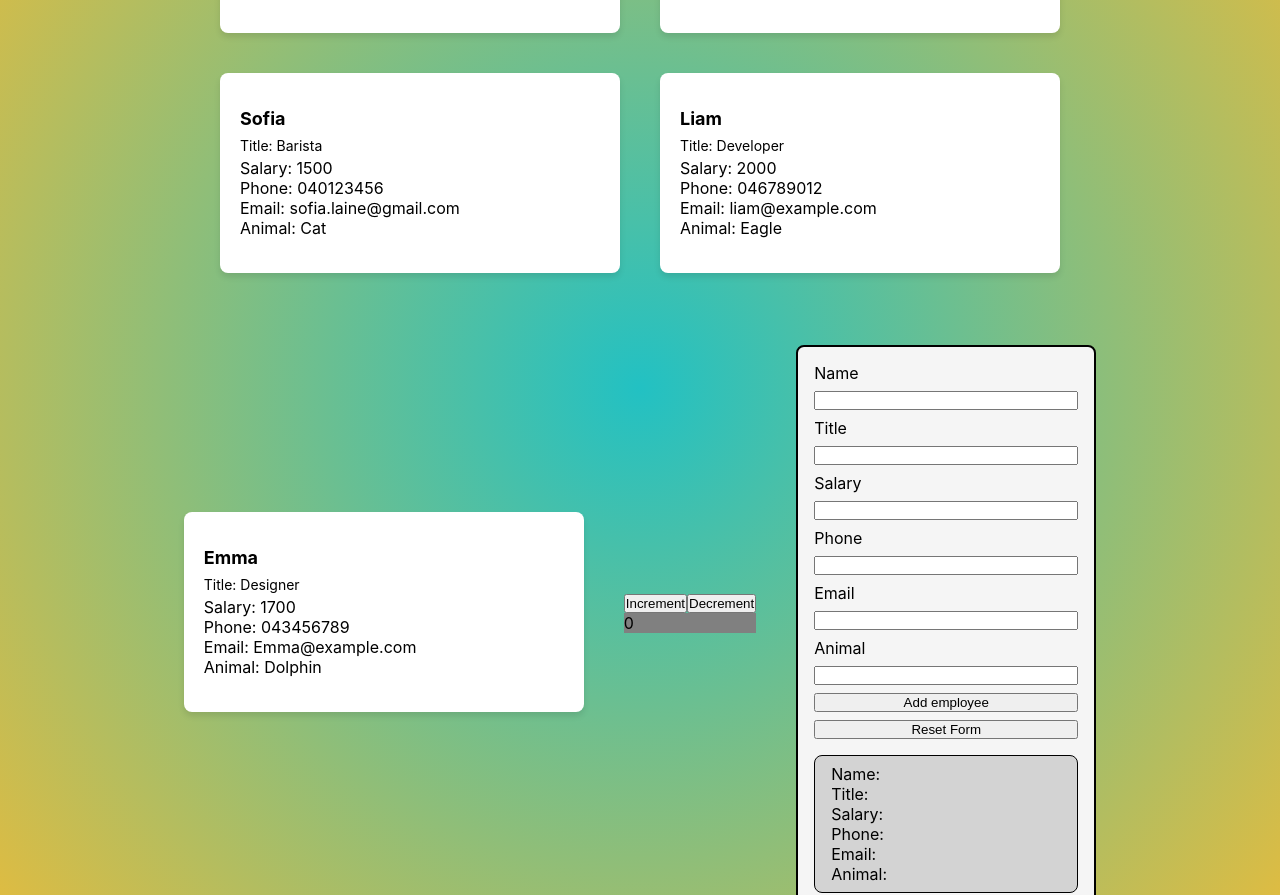
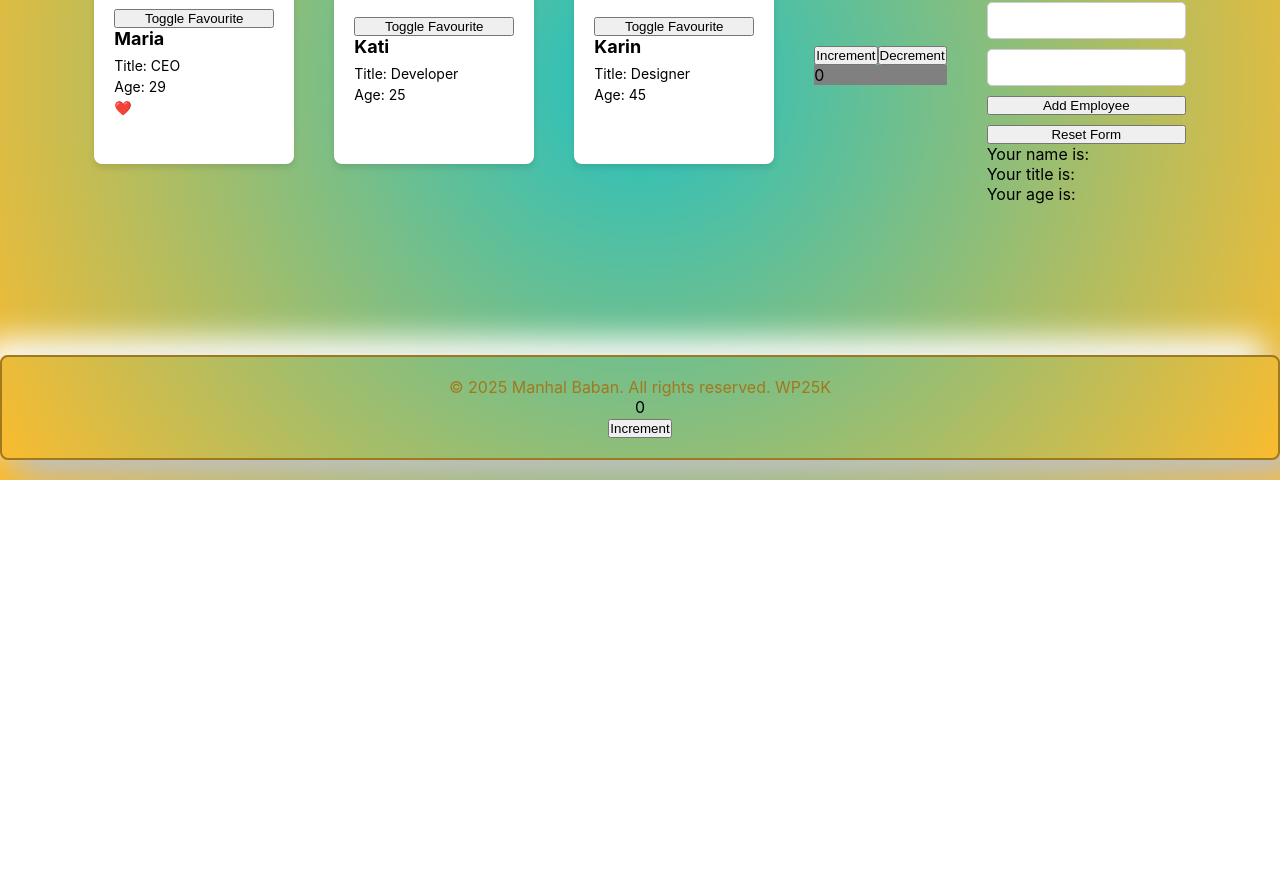
Before and after one commit to Manhal-Baban/react-basics, a React (Vite) app: page / in a window 1280 px wide. Shown: the part 320-1215 px from the top of the page. After the commit the page ends 800 px from the top, so only its background shows below. Built offline with nearby package versions, Linux system fonts and the light colour scheme.

Commit message:
some card and form updates

```diff
--- a/src/components/Card.jsx
+++ b/src/components/Card.jsx
@@ -1,14 +1,15 @@
 import styles from "./Card.module.css";
 
-const Card = (props) => {
+const Card = ({ name, title, age, isFavourite, toggleFavourite, id }) => {
+  console.log("isFavourite", isFavourite);
+
   return (
     <div className={styles.card}>
-      <div className={styles.name}>{props.name}</div>
-      <div className={styles.title}>Title: {props.title}</div>
-      <div className={styles.salary}>Salary: {props.salary}</div>
-      <div className={styles.phone}>Phone: {props.phone}</div>
-      <div className={styles.email}>Email: {props.email}</div>
-      <div className={styles.animal}>Animal: {props.animal}</div>
+      <button onClick={() => toggleFavourite(id)}>Toggle Favourite</button>
+      <div className={styles.name}>{name}</div>
+      <div className={styles.title}>Title: {title}</div>
+      <div className={styles.age}>Age: {age}</div>
+      <div className={styles.favourite}>{isFavourite && <span>❤️</span>}</div>
     </div>
   );
 };
--- a/src/components/Card.module.css
+++ b/src/components/Card.module.css
@@ -1,10 +1,9 @@
 .card {
   display: flex;
   flex-direction: column;
-  flex-wrap: wrap;
   justify-content: center;
   text-align: left;
-  min-width: 400px;
+  min-width: 200px;
   background-color: white;
   padding: 20px;
   border-radius: 8px;
@@ -19,7 +18,9 @@
   color: #000;
 }
 
-.title {
+.title,
+.age,
+.favourite {
   font-size: 14px;
   margin-bottom: 4px;
   color: #000;
--- a/src/components/Form.jsx
+++ b/src/components/Form.jsx
@@ -1,5 +1,4 @@
 import styles from "./Form.module.css";
-
 const Form = ({ formData, setFormData, handleClick }) => {
   const handleChange = (e) => {
     setFormData((prevState) => {
@@ -11,89 +10,60 @@ const Form = ({ formData, setFormData, handleClick }) => {
     e.preventDefault();
     handleClick();
     setFormData({
-      firstName: "",
-      lastName: "",
+      age: "",
+      name: "",
       title: "",
-      salary: "",
-      phone: "",
-      email: "",
-      animal: "",
-    }); // optional reset of the form after submission
+    }); // optional resetting of the form.
   };
 
   return (
     <div>
-      <form onSubmit={handleSubmit}>
-        <label htmlFor="name"> Name</label>
+      <form className={styles.form} onSubmit={handleSubmit}>
+        <label className={styles.label} htmlFor="name">
+          Name:
+        </label>
         <input
+          className={styles.input}
           id="name"
           name="name"
           value={formData.name}
           onChange={handleChange}
         />
-
-        <label htmlFor="title">Title</label>
         <input
+          className={styles.input}
           id="title"
           name="title"
           value={formData.title}
           onChange={handleChange}
         />
-        <label htmlFor="salary">Salary</label>
         <input
-          id="salary"
-          name="salary"
-          value={formData.salary}
+          className={styles.input}
+          id="age"
+          name="age"
+          value={formData.age}
           onChange={handleChange}
         />
-        <label htmlFor="phone">Phone</label>
-        <input
-          id="phone"
-          name="phone"
-          value={formData.phone}
-          onChange={handleChange}
-        />
-        <label htmlFor="email">Email</label>
-        <input
-          id="email"
-          name="email"
-          value={formData.email}
-          onChange={handleChange}
-        />
-        <label htmlFor="animal">Animal</label>
-        <input
-          id="animal"
-          name="animal"
-          value={formData.animal}
-          onChange={handleChange}
-        />
-        <button type="submit">Add employee</button>
-        {/* Alternatively, you can use just button without submit type */}
-        {/* <button type="button" onClick={handleClick}>Add Employee</button> */}
+        <button type="submit">Add Employee</button>
+        {/* Alternatively you can use just button without submit type */}
+        {/* <button type="button" onClick={handleClick}>
+          Add Employee
+        </button> */}
         <button
           type="button"
           onClick={() =>
             setFormData({
-              Name: "",
+              age: "",
+              name: "",
               title: "",
-              salary: "",
-              phone: "",
-              email: "",
-              animal: "",
             })
           }
         >
           Reset Form
         </button>
-        <div className={styles.output}>
-          <p>Name: {formData.name}</p>
-          <p>Title: {formData.title}</p>
-          <p>Salary: {formData.salary}</p>
-          <p>Phone: {formData.phone}</p>
-          <p>Email: {formData.email}</p>
-          <p>Animal: {formData.animal}</p>
-        </div>
       </form>
+      <p>Your name is: {formData.name}</p>
+      <p>Your title is: {formData.title}</p>
+      <p>Your age is: {formData.age}</p>
     </div>
   );
 };
--- a/src/components/Form.module.css
+++ b/src/components/Form.module.css
@@ -1,19 +1,28 @@
-form {
+.container {
   display: flex;
   flex-direction: column;
-  gap: 0.5em;
-  margin-top: 2em;
-  padding: 1em;
-  background-color: whitesmoke;
-  border-radius: 8px;
-  border: solid 2px black;
-  width: 300px;
+  gap: 10px;
+  border: 1px solid #ccc;
+  border-radius: 5px;
+  padding: 10px;
+  background-color: #fff;
+  box-shadow: 0 4px 6px rgba(0, 0, 0, 0.1);
 }
 
-.output {
-  margin-top: 0.5em;
-  background-color: lightgray;
-  border-radius: 8px;
-  border: solid 1px black;
-  padding: 0.5em 1em;
+.form {
+  display: flex;
+  flex-direction: column;
+  gap: 10px;
 }
+
+.form input {
+  padding: 10px;
+  border: 1px solid #ccc;
+  border-radius: 5px;
+}
+
+.form label {
+  font-weight: bold;
+  font-size: 16px;
+  color: #000;
+}
--- a/src/data.js
+++ b/src/data.js
@@ -2,46 +2,21 @@ export default [
   {
     id: 1,
     name: "Maria",
-    title: "Manager",
-    salary: "1000",
-    phone: "044012345",
-    email: "maria@gmail.com",
-    animal: "Lion",
+    title: "CEO",
+    age: 29,
+    isFavourite: true,
   },
   {
     id: 2,
-    name: "Alex",
-    title: "Security Officer",
-    salary: "1800",
-    phone: "045678901",
-    email: "alex.smith@example.com",
-    animal: "Wolf",
+    name: "Kati",
+    title: "Developer",
+    age: 25,
+    isFavourite: false,
   },
   {
     id: 3,
-    name: "Sofia",
-    title: "Barista",
-    salary: "1500",
-    phone: "040123456",
-    email: "sofia.laine@gmail.com",
-    animal: "Cat",
-  },
-  {
-    id: 4,
-    name: "Liam",
-    title: "Developer",
-    salary: "2000",
-    phone: "046789012",
-    email: "liam@example.com",
-    animal: "Eagle",
-  },
-  {
-    id: 5,
-    name: "Emma",
+    name: "Karin",
     title: "Designer",
-    salary: "1700",
-    phone: "043456789",
-    email: "Emma@example.com",
-    animal: "Dolphin",
+    age: 45,
   },
 ];
```
